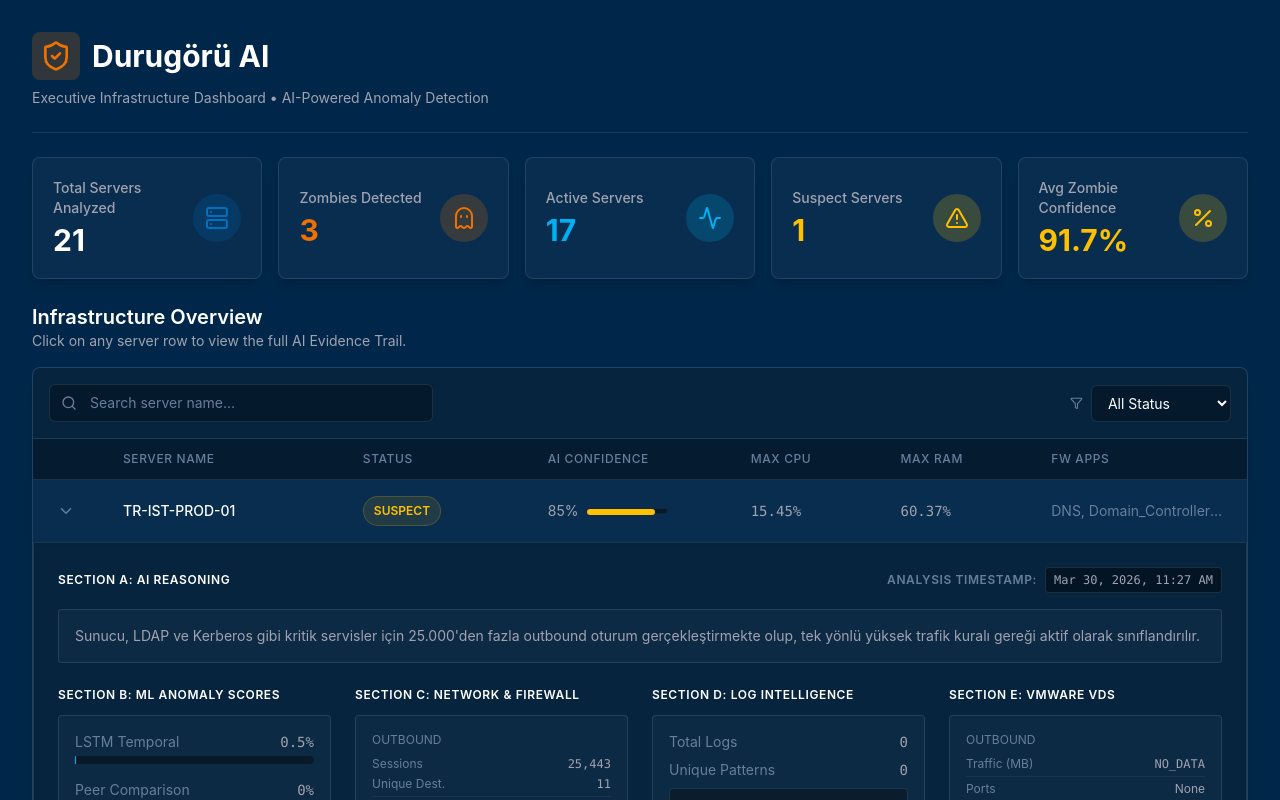
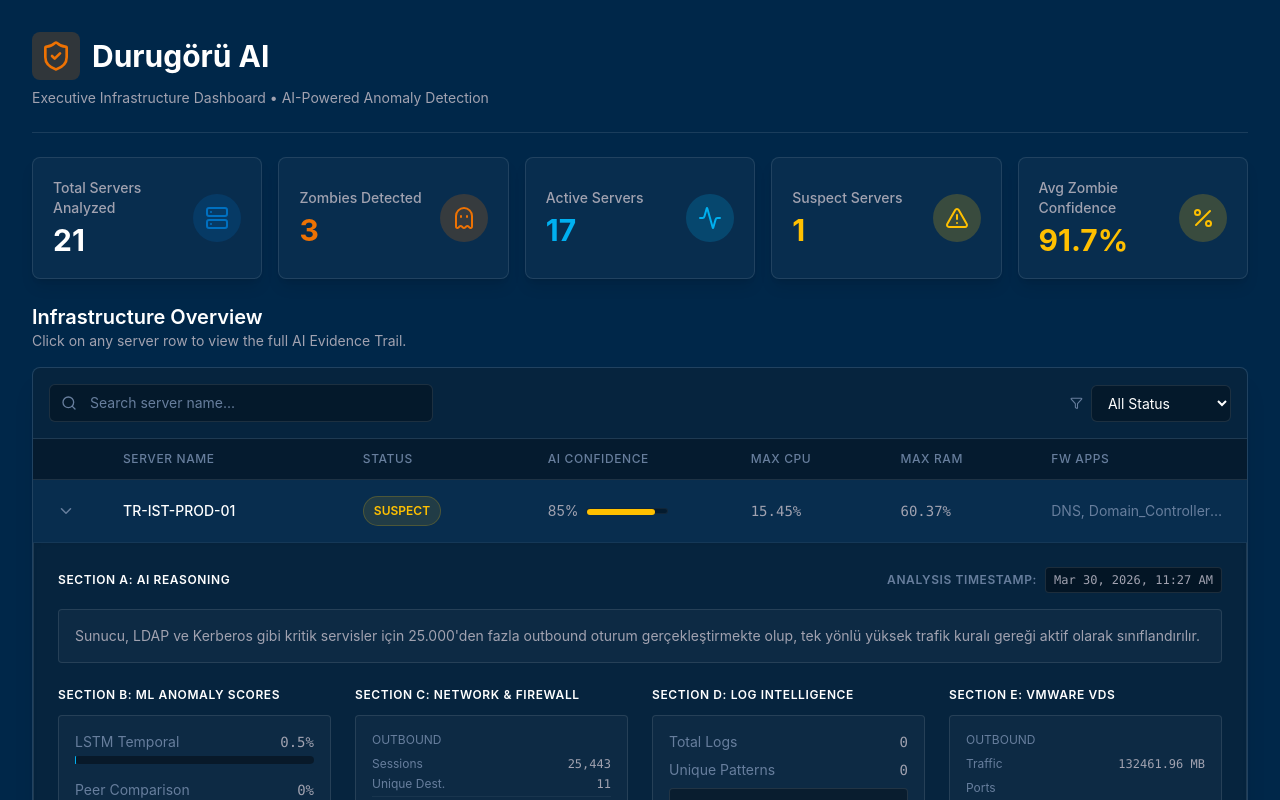
Before and after one commit to bmarap/durugoru-ai-executive-dashboard, a React (Vite) app: page / in a window 1280 px wide. Both pictures are taken after a click on the element 640 px from the left and 511 px from the top of the page. Shown: the top 800 px of the page. Built offline with nearby package versions, Linux system fonts and the light colour scheme.

Commit message:
fixed the evidence panel

```diff
--- a/public/data.json
+++ b/public/data.json
@@ -38,6 +38,12 @@
         "unique_sources": 0,
         "apps_detected": "None"
       }
+    },
+    "evidence_aria_vds": {
+      "inbound_mb": 55237.34,
+      "inbound_ports": "Port 8443: 54280.06 MB, Port 8777: 111.3 MB, Port 10443: 0.35 MB, Port 22: 20.43 MB, Port 3306: 0.0 MB, Port 8080: 0.0 MB, Port 9443: 825.19 MB, Port 1433: 0.0 MB, Port 1521: 0.0 MB, Port 1830: 0.0 MB",
+      "outbound_mb": 132461.96,
+      "outbound_ports": "Port 123: 0.05 MB, Port 443: 66630.99 MB, Port 8443: 882.16 MB, Port 9093: 57137.27 MB, Port 444: 13.5 MB, Port 4443: 113.97 MB, Port 53: 12.52 MB, Port 9999: 7652.39 MB, Port 10213: 19.11 MB, Port 10220: 0.01 MB"
     }
   },
   {
--- a/src/components/EvidencePanel.tsx
+++ b/src/components/EvidencePanel.tsx
@@ -234,21 +234,18 @@ export const EvidencePanel: React.FC<EvidencePanelProps> = ({ server }) => {
                             <h5 className="text-brand-slate text-xs uppercase mb-2">
                                 Outbound
                             </h5>
-                            <div className="space-y-1">
-                                <div className="flex justify-between">
-                                    <span className="text-brand-slate text-xs">Traffic (MB)</span>
-                                    <span className="text-brand-silver font-mono text-xs">
-                                        {server.evidence_aria_vds?.outbound_mb ?? "NO_DATA"}
+                            <div className="space-y-2">
+                                <div className="flex justify-between text-xs">
+                                    <span className="text-brand-slate">Traffic</span>
+                                    <span className="text-brand-silver font-mono">
+                                        {server.evidence_aria_vds?.outbound_mb != null ? `${server.evidence_aria_vds.outbound_mb} MB` : "NO_DATA"}
                                     </span>
                                 </div>
-                                <div className="flex justify-between border-t border-panel-border/50 pt-1 mt-1">
-                                    <span className="text-brand-slate text-xs">Ports</span>
-                                    <span
-                                        className="text-brand-silver truncate ml-2 text-xs"
-                                        title={server.evidence_aria_vds?.outbound_ports ?? "None"}
-                                    >
+                                <div>
+                                    <span className="text-brand-slate text-xs block mb-1">Ports</span>
+                                    <div className="text-[10px] text-brand-silver bg-black/30 border border-panel-border p-2 rounded whitespace-pre-wrap font-mono max-h-24 overflow-y-auto leading-relaxed">
                                         {server.evidence_aria_vds?.outbound_ports ?? "None"}
-                                    </span>
+                                    </div>
                                 </div>
                             </div>
                         </div>
@@ -258,21 +255,18 @@ export const EvidencePanel: React.FC<EvidencePanelProps> = ({ server }) => {
                             <h5 className="text-brand-slate text-xs uppercase mb-2">
                                 Inbound
                             </h5>
-                            <div className="space-y-1">
-                                <div className="flex justify-between">
-                                    <span className="text-brand-slate text-xs">Traffic (MB)</span>
-                                    <span className="text-brand-silver font-mono text-xs">
-                                        {server.evidence_aria_vds?.inbound_mb ?? "NO_DATA"}
+                            <div className="space-y-2">
+                                <div className="flex justify-between text-xs">
+                                    <span className="text-brand-slate">Traffic</span>
+                                    <span className="text-brand-silver font-mono">
+                                        {server.evidence_aria_vds?.inbound_mb != null ? `${server.evidence_aria_vds.inbound_mb} MB` : "NO_DATA"}
                                     </span>
                                 </div>
-                                <div className="flex justify-between border-t border-panel-border/50 pt-1 mt-1">
-                                    <span className="text-brand-slate text-xs">Ports</span>
-                                    <span
-                                        className="text-brand-silver truncate ml-2 text-xs"
-                                        title={server.evidence_aria_vds?.inbound_ports ?? "None"}
-                                    >
+                                <div>
+                                    <span className="text-brand-slate text-xs block mb-1">Ports</span>
+                                    <div className="text-[10px] text-brand-silver bg-black/30 border border-panel-border p-2 rounded whitespace-pre-wrap font-mono max-h-24 overflow-y-auto leading-relaxed">
                                         {server.evidence_aria_vds?.inbound_ports ?? "None"}
-                                    </span>
+                                    </div>
                                 </div>
                             </div>
                         </div>
```
